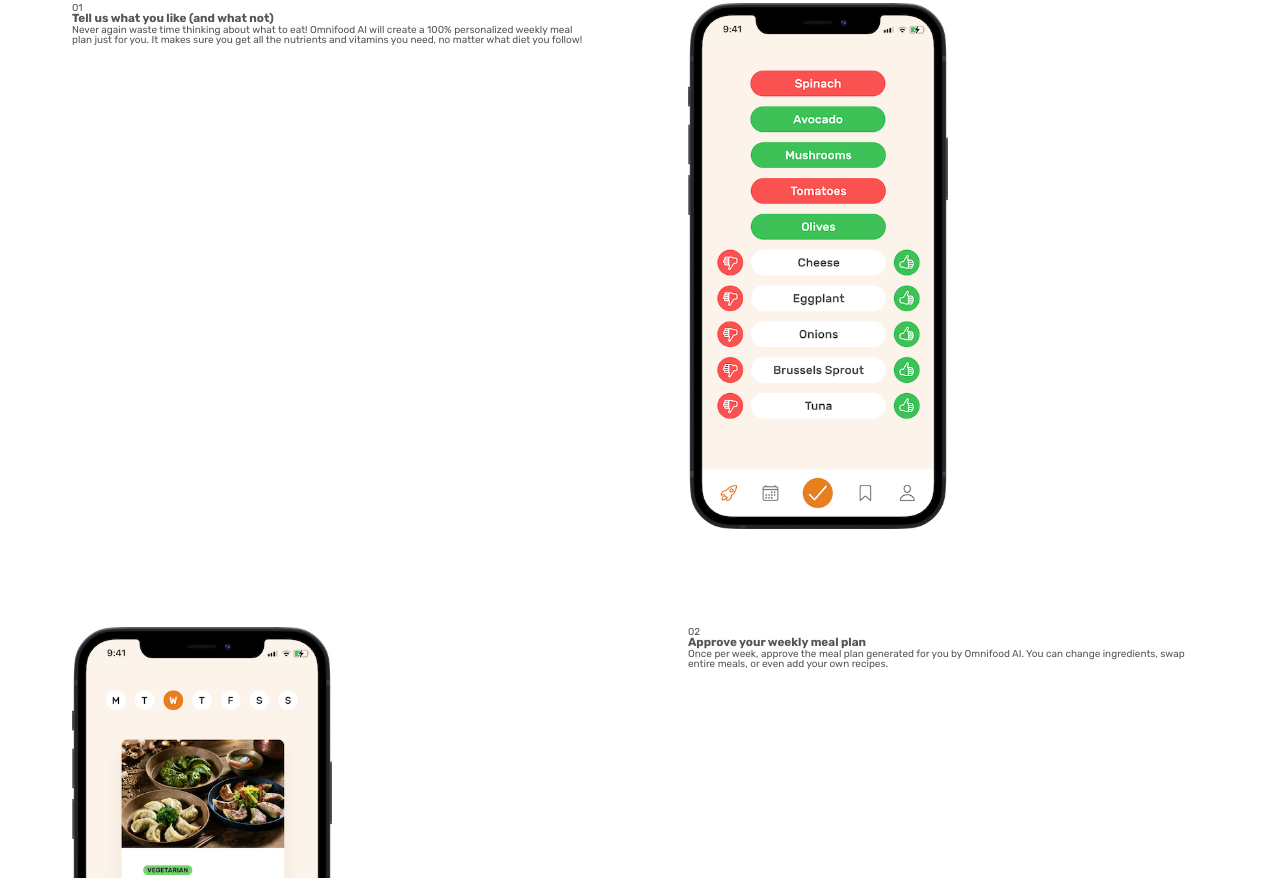
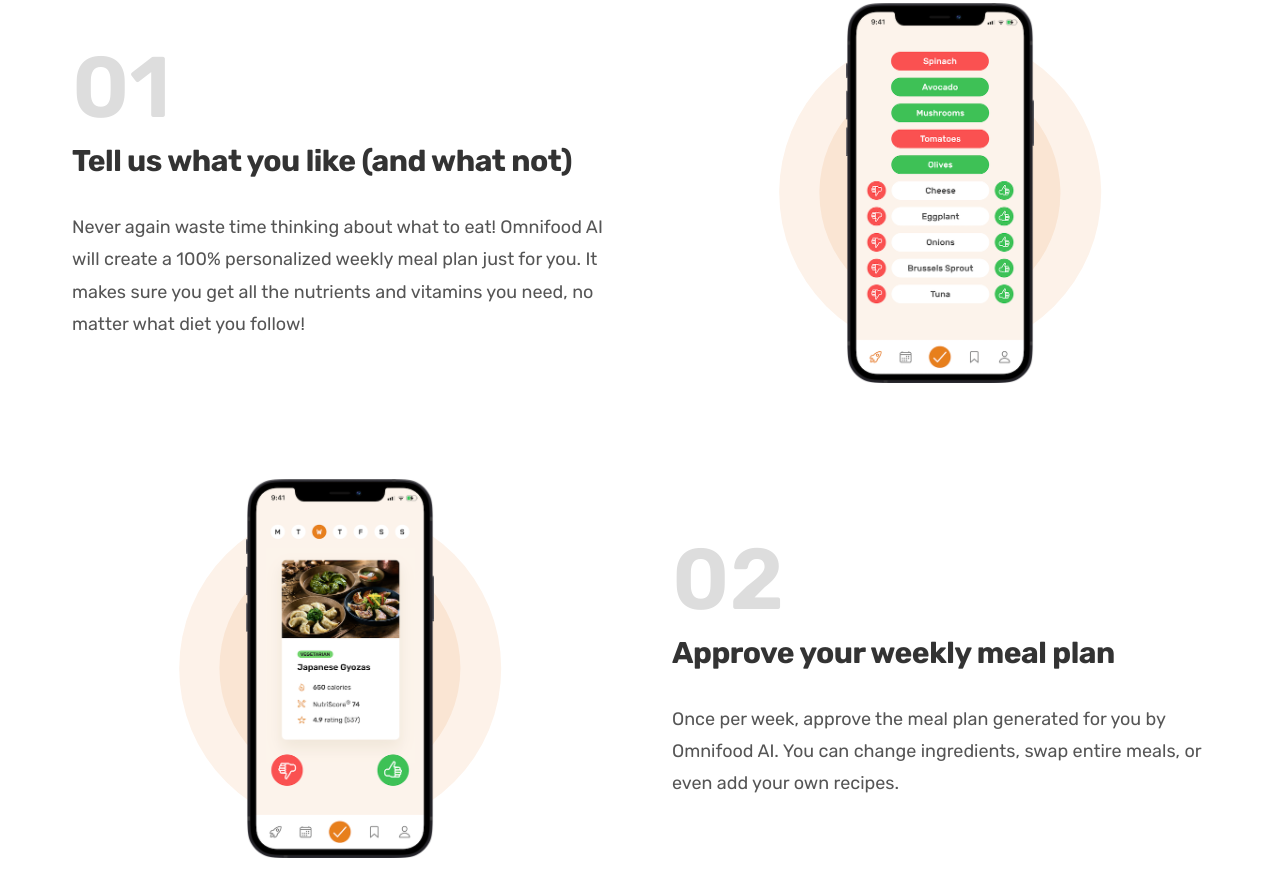
Before and after one commit to OlegMechitashvili/Omnifood, a plain HTML site: page index.html in a window 1280 px wide. Shown: the part 1082-1960 px from the top of the page. Drawn offline with Linux system fonts and the light colour scheme.

Commit message:
feat: add styles to how it work section, put general styles into separate file

```diff
--- /dev/null
+++ b/css/general.css
@@ -0,0 +1,102 @@
+/*--------------------------------*/
+/*---GENERAL REUSABLE COMPONENTS--*/
+/*--------------------------------*/
+
+.container {
+	/* 1140px */
+	max-width: 120rem;
+	padding: 0 3.2rem;
+	margin: 0 auto;
+}
+
+.grid {
+	display: grid;
+	column-gap: 6.4rem;
+	row-gap: 9.6rem;
+}
+
+.grid--2-cols {
+	grid-template-columns: repeat(2, 1fr);
+}
+
+.grid--3-cols {
+	grid-template-columns: repeat(3, 1fr);
+}
+
+.grid--center-v {
+	align-items: center;
+}
+
+.heading-primary,
+.heading-secondary,
+.heading-tertiary {
+	font-weight: 700;
+	color: #333;
+	letter-spacing: -0.5px;
+}
+
+.heading-primary {
+	font-size: 5.2rem;
+	line-height: 1.05;
+	margin-bottom: 3.2rem;
+}
+
+.heading-secondary {
+	font-size: 4.4rem;
+	line-height: 1.2;
+	margin-bottom: 9.6rem;
+}
+
+.heading-tertiary {
+	font-size: 3rem;
+	line-height: 1.2;
+	margin-bottom: 3.2rem;
+}
+
+.subheading {
+	display: block;
+	font-size: 1.6rem;
+	font-weight: 500;
+	color: #cf711f;
+	text-transform: uppercase;
+	margin-bottom: 1.6rem;
+	letter-spacing: 0.75px;
+}
+
+.btn:link,
+.btn:visited {
+	display: inline-block;
+	font-size: 2rem;
+	font-weight: 600;
+	text-decoration: none;
+	padding: 1.6rem 3.2rem;
+	border-radius: 9px;
+	transition: all 0.3s;
+}
+
+.btn--full:link,
+.btn--full:visited {
+	background-color: #e67e22;
+	color: #fff;
+}
+
+.btn--full:hover,
+.btn--full:active {
+	background-color: #cf711f;
+}
+
+.btn--outline:link,
+.btn--outline:visited {
+	background-color: #fff;
+	color: #555;
+}
+
+.btn--outline:hover,
+.btn--outline:active {
+	background-color: #fdf2e9;
+	box-shadow: inset 0 0 0 3px #fff;
+}
+
+.margin-right-sm{
+	margin-right: 1.6rem !important;
+}
--- a/css/style.css
+++ b/css/style.css
@@ -18,96 +18,7 @@ body {
 	color: #555;
 }
 
-/*--------------------------------*/
-/*---GENERAL REUSABLE COMPONENTS--*/
-/*--------------------------------*/
 
-.container {
-	/* 1140px */
-	max-width: 120rem;
-	padding: 0 3.2rem;
-	margin: 0 auto;
-}
-
-.grid {
-	display: grid;
-	gap: 9.6rem;
-}
-
-.grid--2-cols {
-	grid-template-columns: repeat(2, 1fr);
-}
-
-.grid--3-cols {
-	grid-template-columns: repeat(3, 1fr);
-}
-
-.heading-primary,
-.heading-secondary {
-	font-weight: 700;
-	color: #333;
-	letter-spacing: -0.5px;
-}
-
-.heading-primary {
-	font-size: 5.2rem;
-	line-height: 1.05;
-	margin-bottom: 3.2rem;
-}
-
-.heading-secondary {
-	font-size: 4.4rem;
-	line-height: 1.2;
-	margin-bottom: 9.6rem;
-}
-
-.subheading {
-	display: block;
-	font-size: 1.6rem;
-	font-weight: 500;
-	color: #cf711f;
-	text-transform: uppercase;
-	margin-bottom: 1.6rem;
-	letter-spacing: 0.75px;
-}
-
-.btn:link,
-.btn:visited {
-	display: inline-block;
-	font-size: 2rem;
-	font-weight: 600;
-	text-decoration: none;
-	padding: 1.6rem 3.2rem;
-	border-radius: 9px;
-	transition: all 0.3s;
-}
-
-.btn--full:link,
-.btn--full:visited {
-	background-color: #e67e22;
-	color: #fff;
-}
-
-.btn--full:hover,
-.btn--full:active {
-	background-color: #cf711f;
-}
-
-.btn--outline:link,
-.btn--outline:visited {
-	background-color: #fff;
-	color: #555;
-}
-
-.btn--outline:hover,
-.btn--outline:active {
-	background-color: #fdf2e9;
-	box-shadow: inset 0 0 0 3px #fff;
-}
-
-.margin-right-sm{
-	margin-right: 1.6rem !important;
-}
 
 /*--------------------------------*/
 /*-------------HEADER-------------*/
@@ -236,6 +147,58 @@ body {
 	padding: 9.6rem 0;
 }
 
+
+.step-number {
+	font-size: 8.6rem;
+	font-weight: 600;
+	color: #ddd;
+	margin-bottom: 1.2rem;
+}
+
+.step-description {
+	font-size: 1.8rem;
+	line-height: 1.8;
+}
+
+.step-img-box {
+	display: flex;
+	align-items: center;
+	justify-content: center;
+	position: relative;
+
+}
+
+.step-img-box::before,
+.step-img-box::after {
+	content: "";
+	display: block;
+	border-radius: 50%;
+	position: absolute;
+	top: 50%;
+	left: 50%;
+	transform: translate(-50%, -50%);
+}
+
+.step-img-box::before {
+	width: 60%;
+	/* height: 60%; */
+
+	/* 60% of parent`s width */
+	padding-bottom: 60%;
+	background-color: #fdf2e9;
+	z-index: -5;
+}
+
+.step-img-box::after {
+	width: 45%;
+	/* height: 45%; */
+
+	/* 45% of parent`s width */
+	padding-bottom: 45%;
+	background-color: #fae5d3;
+	z-index: -3;
+}
+
 .step-img {
-	width: 50%;
+	width: 35%;
 }
--- a/index.html
+++ b/index.html
@@ -9,6 +9,8 @@
 		<link rel="preconnect" href="https://fonts.gstatic.com" crossorigin>
 		<link href="https://fonts.googleapis.com/css2?family=Rubik:wght@400;500;600;700&display=swap" rel="stylesheet">
 
+
+		<link rel="stylesheet" href="css/general.css"/>
 		<link rel="stylesheet" href="css/style.css"/>
 
 		<title>Omnifood</title>
@@ -69,7 +71,7 @@
 				<h2 class="heading-secondary">Your daily dose of health in 3 simple steps</h2>
 			</div>
 
-			<div class="container grid grid--2-cols">
+			<div class="container grid grid--2-cols grid--center-v">
 				<!-- STEP 01 -->
 				<div class="step-text-box">
 					<p class="step-number">01</p>
@@ -78,11 +80,11 @@
 						Never again waste time thinking about what to eat! Omnifood AI will create a 100% personalized weekly meal plan just for you. It makes sure you get all the nutrients and vitamins you need, no matter what diet you follow!
 					</p>
 				</div>
-				<div class="step-ing-box">
+				<div class="step-img-box">
 					<img class="step-img" src="./img/app/app-screen-1.png" alt="iPhone preferences selection screen">
 				</div>
 				<!-- STEP 02 -->
-				<div class="step-ing-box">
+				<div class="step-img-box">
 					<img class="step-img" src="./img/app/app-screen-2.png" alt="iPhone approving meal screen">
 				</div>
 				<div class="step-text-box">
@@ -100,7 +102,7 @@
 						Best chefs in town will cook your selected meal every day, and we will deliver it to your door whenever works best for you. You can change delivery schedule and address daily!
 					</p>
 				</div>
-				<div class="step-ing-box">
+				<div class="step-img-box">
 					<img class="step-img" src="./img/app/app-screen-3.png" alt="iPhone meal delivery screen">
 				</div>
 			</div>
```
